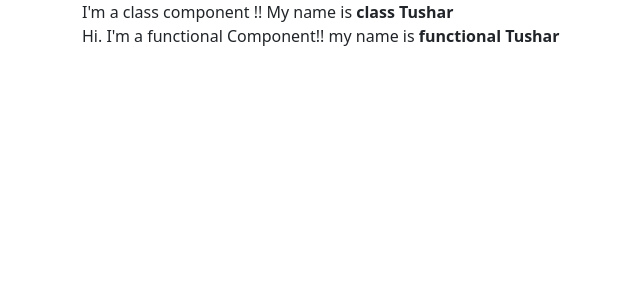
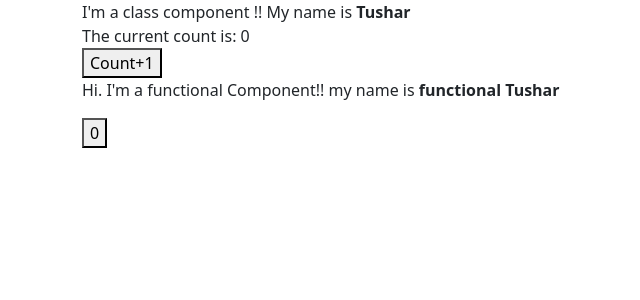
Before and after one commit to mtushar78/react-project, a React (Create React App) app: page / in a window 1280 px wide. Shown: the top 300 px of the page, without its empty margins (0-640 px from the left). Built offline with nearby package versions, Linux system fonts and the light colour scheme.

Commit message:
component state is explained

```diff
--- a/src/components/AddContact.js
+++ b/src/components/AddContact.js
@@ -1,11 +1,40 @@
 import React from "react";
 
 class AddContact extends React.Component {
+    constructor() {
+        super();
+        // if we dont use super, below error message occurs:
+        // ReferenceError: Must call super constructor in derived class before accessing 'this' or returning from derived constructor
+
+        this.state = {
+            count: 0,
+            name: "Tushar"
+        };
+    }
+
+    //callback function
+    handlerMethod=()=>{
+        this.setState({count: this.state.count +1});
+    }
+    // handlerMethod(){
+    //     this.setState({count: this.state.count +1});
+    // }
+
     render() {
-        const {name} = this.props;
+        const { name } = this.props;
         return (
-            <div>I'm a class component !! My name is <b> {name}</b></div>
+            <div>
+                <div>I'm a class component !! My name is <b> {this.state.name}</b></div>
+                <label>The current count is: {this.state.count}</label>
+                <br></br>
+
+                <button onClick={this.handlerMethod}>Count+1</button>
+                {/* // or <button onClick={() => this.handleClick()}></button> */}
+            </div>
+
         );
     }
 }
 export default AddContact;
+
+// for more about state and props go this link-   https://lucybain.com/blog/2016/react-state-vs-pros/
--- a/src/components/App.js
+++ b/src/components/App.js
@@ -27,7 +27,7 @@ function App() {
 
   return (
     <div className="container">
-      <AddContact name = "class Tushar"/>
+      <AddContact />
       <FuncComp name="functional Tushar"/>
     </div>
 
--- a/src/components/functionalCmp.js
+++ b/src/components/functionalCmp.js
@@ -1,10 +1,15 @@
-import React from "react";
+import React,{useState} from "react";
 
 // this way is called  "without destructuring"
 const FuncComp = (props)=>{
+    const [count, setCount] = useState(0);
+
     return(
         <div>
-            Hi. I'm a functional Component!! my name is <b>{props.name}</b>
+           <p> Hi. I'm a functional Component!! my name is <b>{props.name}</b></p>
+           <button onClick={()=>{setCount(count+1);}}>
+               {count}
+           </button>
         </div>
     );
 }
```
